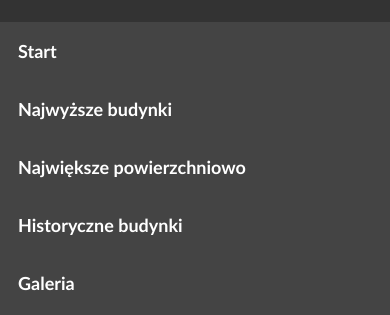
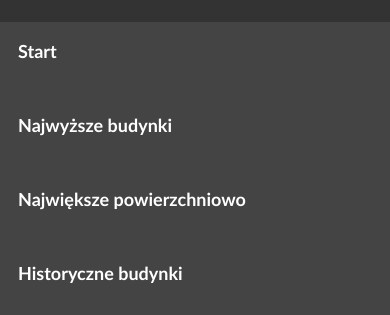
Before and after one commit to Gurcz1/WWW, a plain HTML site: page formularz.html in a window 390 px wide. Shown: the part 92-407 px from the top of the page. Drawn offline with Linux system fonts and the light colour scheme.

Commit message:
Update style.css

```diff
--- a/style.css
+++ b/style.css
@@ -126,7 +126,7 @@ button[type="reset"] {
 @media (max-width: 600px) {
     nav ul {
         flex-direction: column;
-        gap: 0;
+        gap: 1em;
     }
 
     .form-buttons {
```
